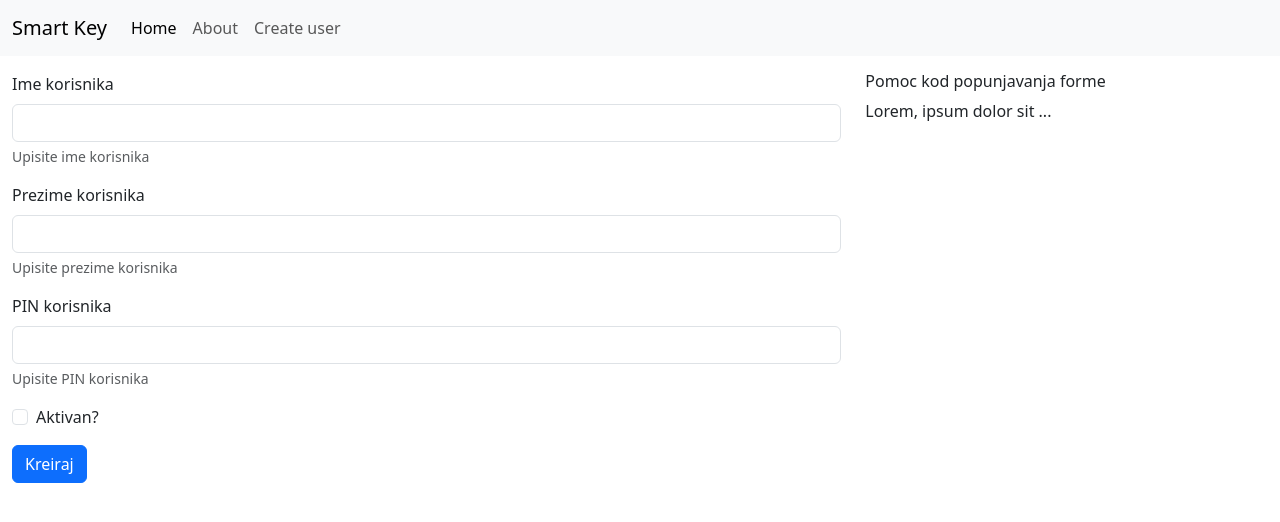
After one commit to py-dev-algebra/smart-key-flask, a Flask app: page /create-user in a window 1280 px wide. The commit adds this page. Shown: the top 522 px of the page. Run offline with Flask 3, Linux system fonts and the light colour scheme.

Commit message:
Do Forme

```diff
--- a/main.py
+++ b/main.py
@@ -1,10 +1,21 @@
 from flask import Flask, render_template
+from flask_wtf import FlaskForm
+from wtforms import StringField, SubmitField, BooleanField
 
 from services.user_services import UserServices
 
 
 
 app = Flask(__name__)
+app.config['SECRET_KEY'] = 'yekuc60n6T2lgumg7y40mIXhGQw9YKCul2f6OuTDm51e09dGNO5s9Wakh7aX58Iibvbq0Y37Q1Ns204YypgoNxn3610a1agfiUtA'
+
+class UserCreateForm(FlaskForm):
+    first_name = StringField('Ime')
+    last_name = StringField('Prezime')
+    pin_code = StringField('PIN')
+    is_active = BooleanField('Aktivan?')
+    submit = SubmitField()
+
 
 
 # http://www.domena.hr/
@@ -21,6 +32,11 @@ def about():
     return render_template('about.html')
 
 
+# http://www.domena.hr/create-user
+@app.route('/create-user')
+def create_user():
+    user_form = UserCreateForm()
+    return render_template('create-user.html', form=user_form)
 
 
 
--- a/models/users.py
+++ b/models/users.py
@@ -13,4 +13,4 @@ class User:
             is_active = 'Aktivan'
         else:
             is_active = 'Deaktiviran'
-        return f'Ime: {self.first_name}\nPrezime: {self.last_name}\nPIN: {self.pin_code}\nStatus: {is_active}'
+        return f'{self.first_name};{self.last_name};{self.pin_code};{is_active}'
--- a/services/user_services.py
+++ b/services/user_services.py
@@ -1,11 +1,12 @@
 from models.users import User
+from repositories.file_repository import FileRepo
 
 
 class UserServices:
 
     @classmethod
-    def create_user(cls):
-        pass
+    def create_user(cls, user: User):
+        return FileRepo.save_to_file(str(user))
 
     @classmethod
     def get_user(cls) -> User:
--- a/templates/base.html
+++ b/templates/base.html
@@ -25,12 +25,17 @@
                     <li class="nav-item">
                         <a class="nav-link" href="{{ url_for('about') }}">About</a>
                     </li>
+                    <li class="nav-item">
+                        <a class="nav-link" href="{{ url_for('create_user') }}">Create user</a>
+                    </li>
                 </ul>
             </div>
         </div>
     </nav>
 
-    {% block page_content %}{% endblock page_content %}
+    <div class="container-fluid my-3">
+        {% block page_content %}{% endblock page_content %}
+    </div>
 
     <script src="https://cdn.jsdelivr.net/npm/bootstrap@5.3.3/dist/js/bootstrap.bundle.min.js"
         integrity="sha384-YvpcrYf0tY3lHB60NNkmXc5s9fDVZLESaAA55NDzOxhy9GkcIdslK1eN7N6jIeHz"
--- /dev/null
+++ b/templates/create-user.html
@@ -0,0 +1,37 @@
+{% extends 'base.html' %}
+
+{% block page_content %}
+
+<div class="row">
+    <div class="col-md-8">
+        <form>
+            <div class="mb-3">
+                <label for="exampleInputFirstName" class="form-label">Ime korisnika</label>
+                <input type="text" class="form-control" aria-describedby="firstNameHelp">
+                <div id="firstNameHelp" class="form-text">Upisite ime korisnika</div>
+            </div>
+            <div class="mb-3">
+                <label for="exampleInputLastName" class="form-label">Prezime korisnika</label>
+                <input type="text" class="form-control" aria-describedby="lastNameHelp">
+                <div id="lastNameHelp" class="form-text">Upisite prezime korisnika</div>
+            </div>
+            <div class="mb-3">
+                <label for="exampleInputPIN" class="form-label">PIN korisnika</label>
+                <input type="text" class="form-control" aria-describedby="pinNameHelp">
+                <div id="pinNameHelp" class="form-text">Upisite PIN korisnika</div>
+            </div>
+            <div class="mb-3 form-check">
+                <input type="checkbox" class="form-check-input" id="exampleIsActive">
+                <label class="form-check-label" for="exampleIsActive">Aktivan?</label>
+            </div>
+            <button type="submit" class="btn btn-primary">Kreiraj</button>
+        </form>
+    </div>
+    <div class="col-md-4">
+        <h6>Pomoc kod popunjavanja forme</h6>
+        <p>Lorem, ipsum dolor sit ...</p>
+    </div>
+</div>
+
+
+{% endblock page_content %}
```
Also changed, not shown: repositories/file_repository.py (added, +13 -0 lines), requirements.txt (added, +11 -0 lines), templates/index.html (+8 -1 lines), repositories/__init__.py (added).
